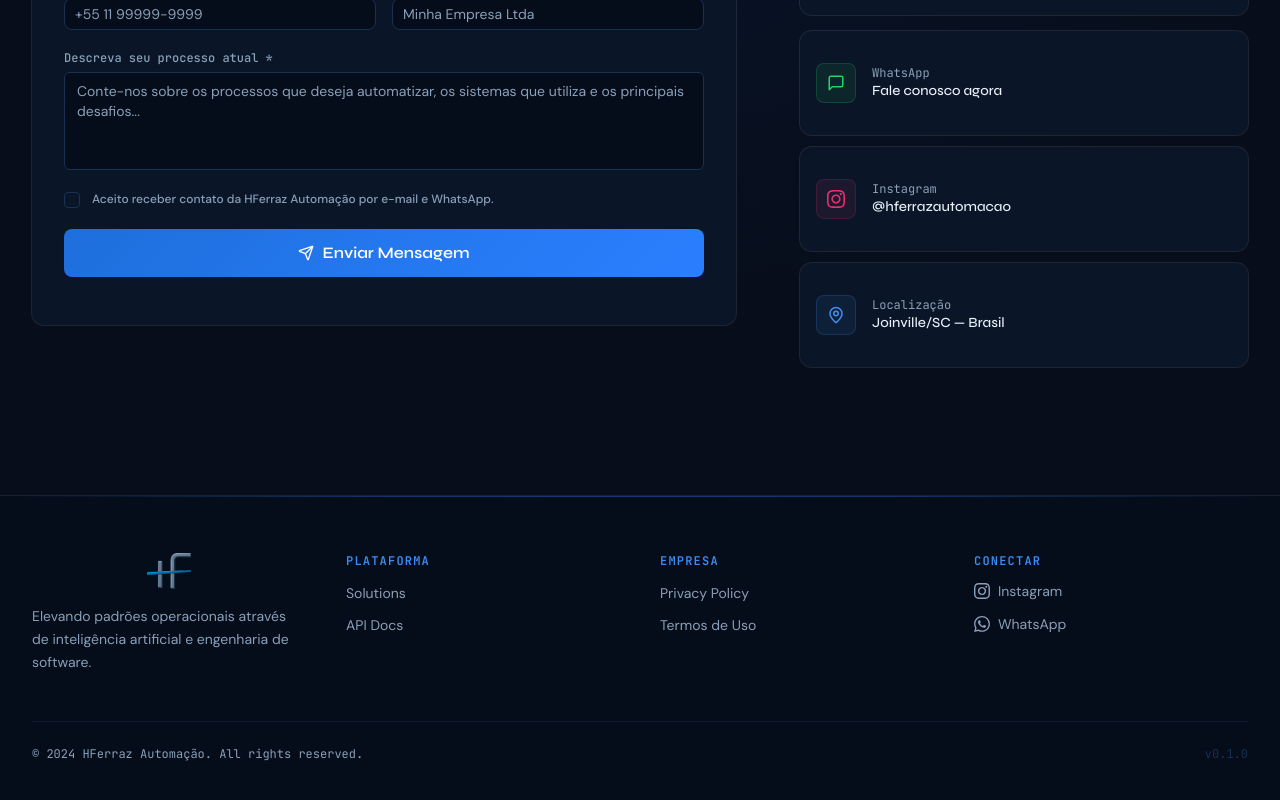
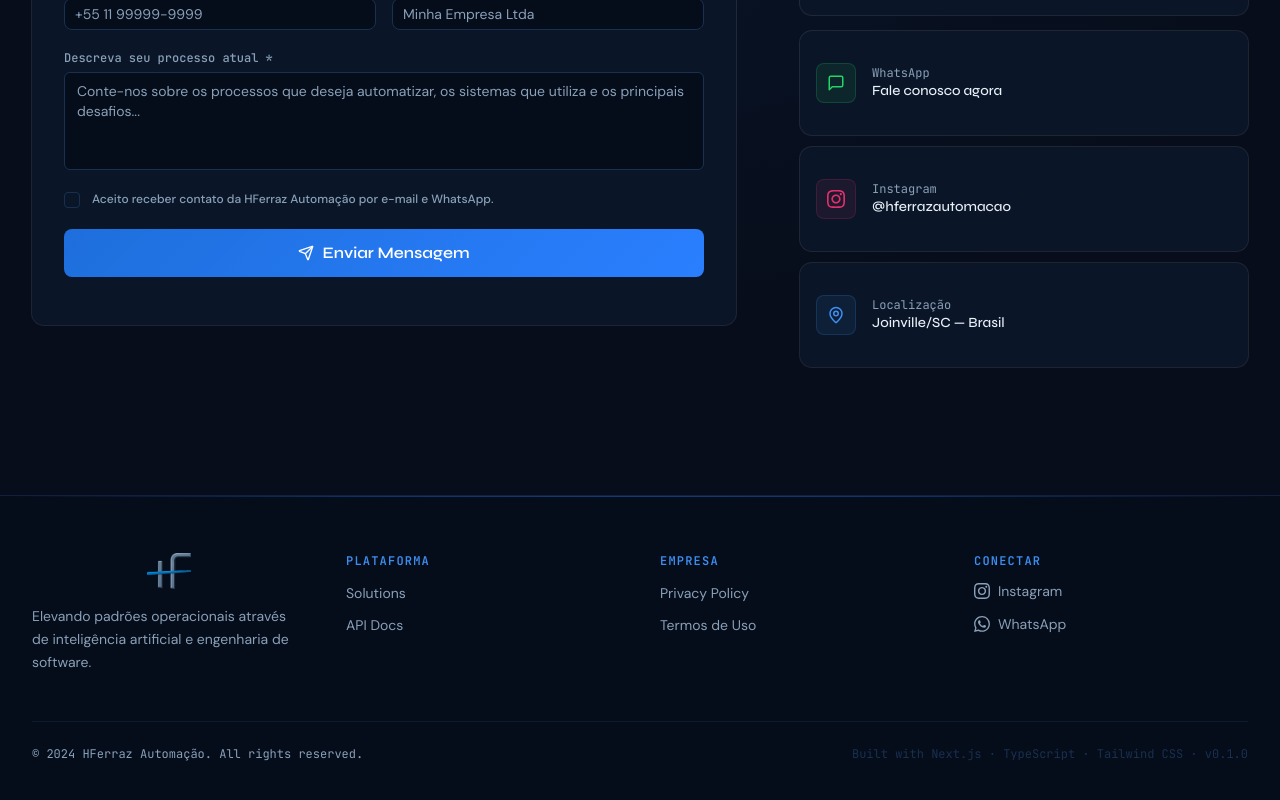
Before and after one commit to henriqueferraz/hferraz-landing, a Next.js app: page / in a window 1280 px wide. Shown: the part 5255-6055 px from the top of the page. Built offline with nearby package versions, Linux system fonts and the light colour scheme.

Commit message:
fix(footer): restore stack text and append version number

```diff
--- a/src/components/layout/Footer.tsx
+++ b/src/components/layout/Footer.tsx
@@ -166,7 +166,7 @@
                         {brandMeta.copyright}
                     </p>
                     <p className="font-mono text-xs text-[#1a3050]">
-                        v{process.env.npm_package_version ?? '0.1.0'}
+                        Built with Next.js · TypeScript · Tailwind CSS · v{process.env.npm_package_version ?? '0.1.0'}
                     </p>
                 </div>
             </div>
```
